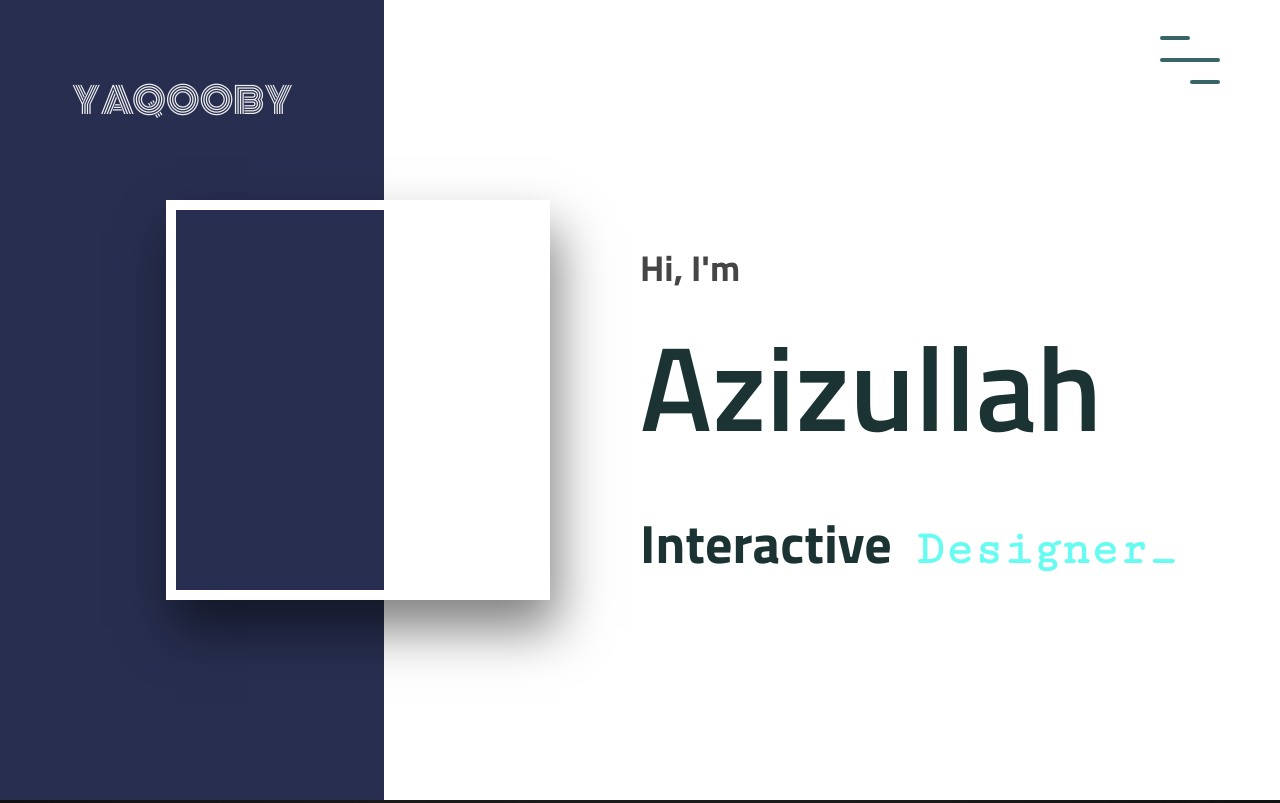
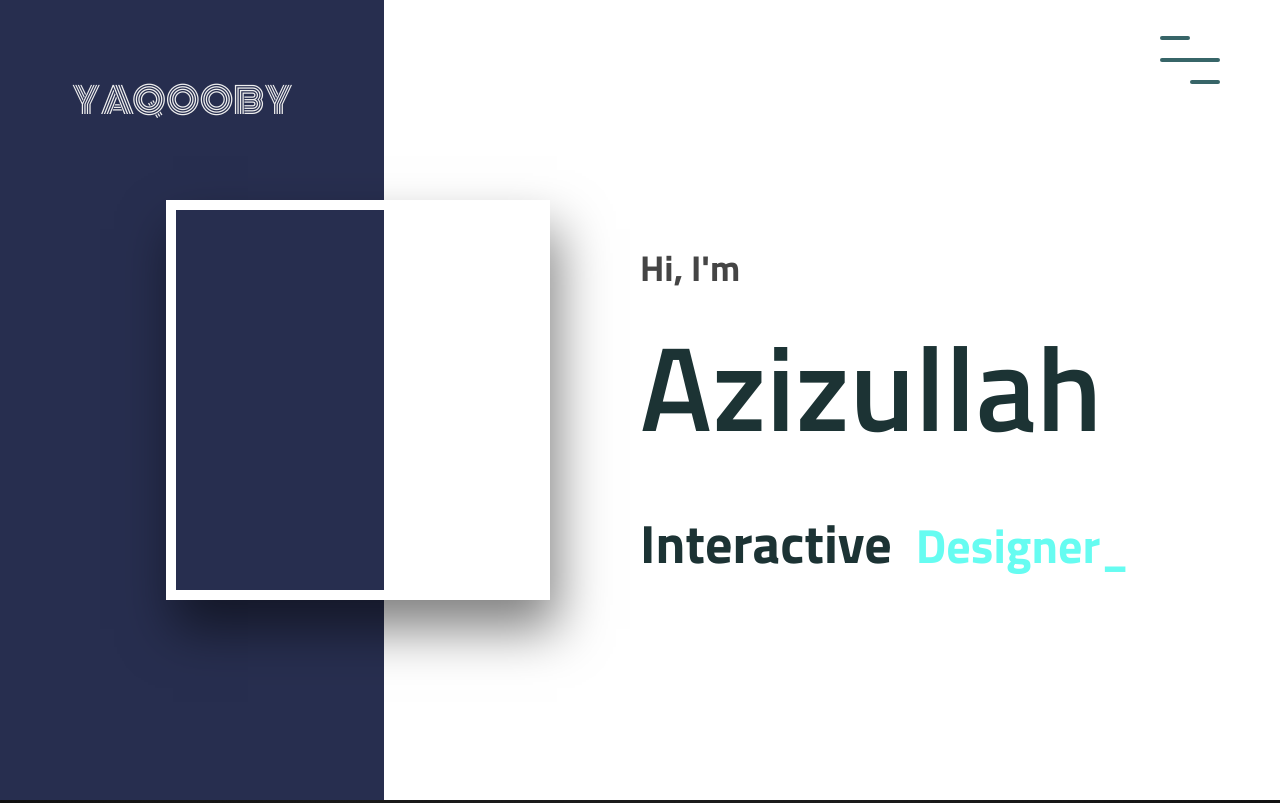
Before and after one commit to Azizullah007/latest-portfolio, a plain HTML site: page index.html in a window 1280 px wide. Shown: the top 803 px of the page. Drawn offline with nearby package versions, Linux system fonts and the light colour scheme.

Commit message:
project link updated and font

```diff
--- a/style.css
+++ b/style.css
@@ -370,7 +370,7 @@ li {
   background: #66fcf1;
   -webkit-background-clip: text;
   -webkit-text-fill-color: transparent;
-  font-family: "Cutive Mono", monospace;
+  /* font-family: "Cutive Mono", monospace; */
   font-size: 4rem;
   border: none;
   font-style: bold;
```
Also changed, not shown: projects/ecommerce.html (+1 -1 lines).
